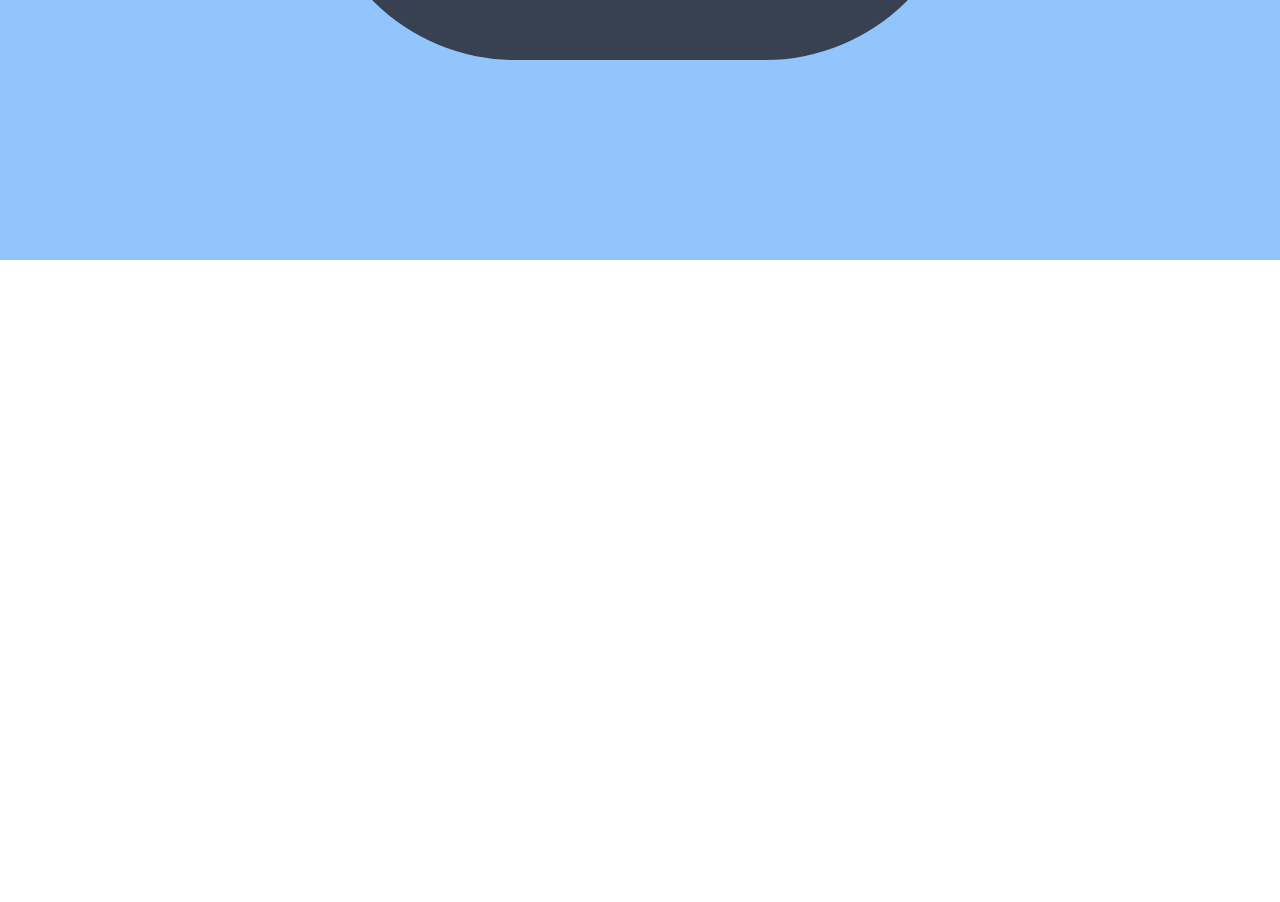
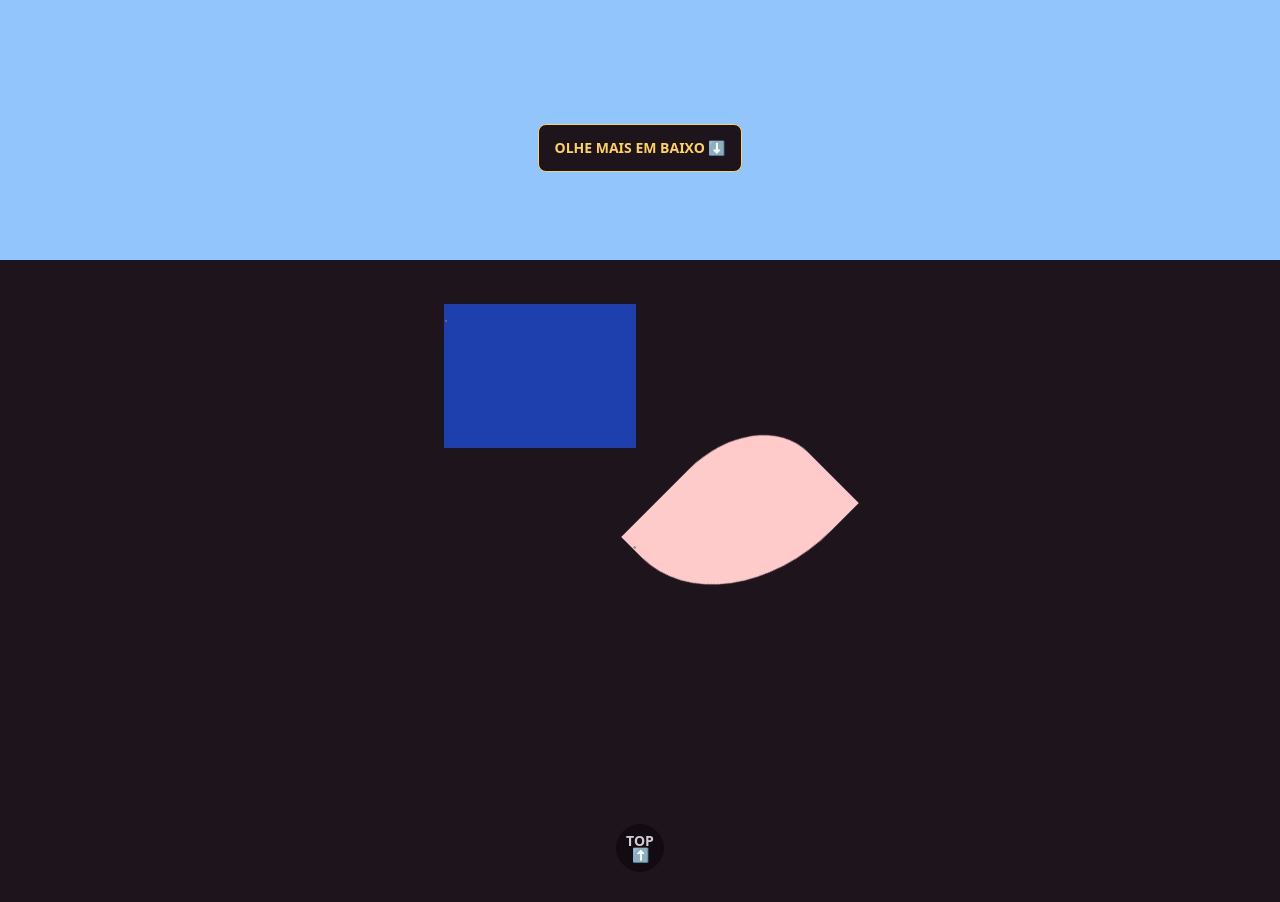
Before and after one commit to Gabrielfernandes87f/coder1, a Nuxt app: page /formas in a window 1280 px wide. Shown: the part 1340-2242 px from the top of the page. Before the commit the page ends 1600 px from the top, so only its background shows below. Built offline with nearby package versions, Linux system fonts and the light colour scheme.

Commit message:
funçao gerar #corringindo

```diff
--- a/pages/formas.vue
+++ b/pages/formas.vue
@@ -1,6 +1,7 @@
 <template>
   <div class="relative">
     <div
+      id="top"
       class="absolute top-2 right-4 bg-gray-800 px-4 pt-2 pb-2 rounded-lg border-solid border-2 border-indigo-500 group hover:bg-blue-400"
     >
       <nuxt-link
@@ -85,6 +86,42 @@
             </span>
           </span>
         </div>
+        <div>
+          <a
+            class="btn badge btn-outline bg-base-200 btn-warning"
+            href="https://coder1-gabrielfernandes87f.vercel.app/formas/#alien2"
+          >
+            Olhe mais em baixo ⬇️
+          </a>
+        </div>
+      </div>
+      <div>
+        <div class="h-screen bg-base-200 grid place-items-center" id="alien">
+          <div>
+            <div class="bg-base-800 grid place-items-center" id="alien">
+              <div>
+                <div class="relative">
+                  <div
+                    class="absolute top-0 left-1 bg-red-200 w-48 h-36 rotate-[-45deg] rounded-bl-[80%] rounded-tr-[50%]"
+                  >
+                    .
+                  </div>
+                  <div class="absolute bottom-0 right-1 bg-blue-800 w-48 h-36">
+                    .
+                  </div>
+                </div>
+              </div>
+            </div>
+          </div>
+          <div id="alien2">
+            <a
+              class="btn badge btn-circle"
+              href="https://coder1-gabrielfernandes87f.vercel.app/formas/#top"
+            >
+              top ⬆️
+            </a>
+          </div>
+        </div>
       </div>
     </div>
   </div>
--- a/pages/js.vue
+++ b/pages/js.vue
@@ -58,7 +58,7 @@
             reverse
           </button>
           <button class="btn btn-active mt-5" @click="done()">done</button>
-          <button class="btn btn-active mt-5" @click="gerar(101)">gerar</button>
+          <button class="btn btn-active mt-5" @click="gerar(int)">gerar</button>
           <button class="btn btn-active mb-5" @click="random()">random</button>
         </div>
         <p>random: {{ rand }}</p>
@@ -102,7 +102,7 @@ export default {
       let newCod = Array.from(Array(n).keys());
       this.cod = newCod;
 
-      console.log(newCod);
+      console.log(this.int);
     },
     random() {
       // verifica se tem items antes de todar a função
```
